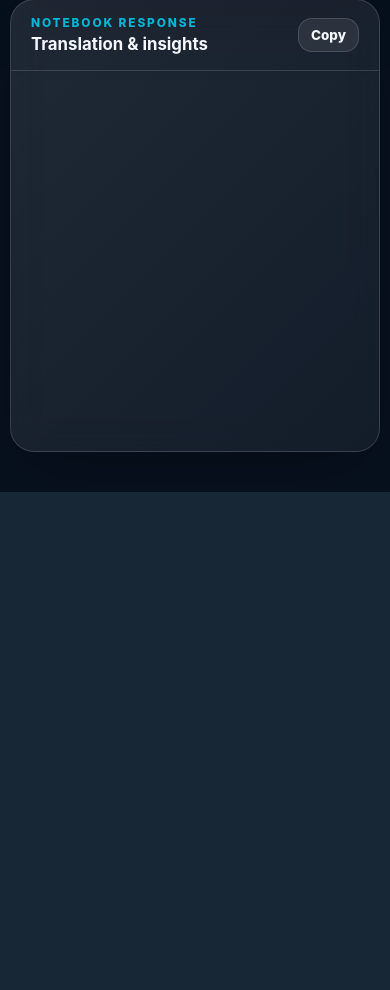
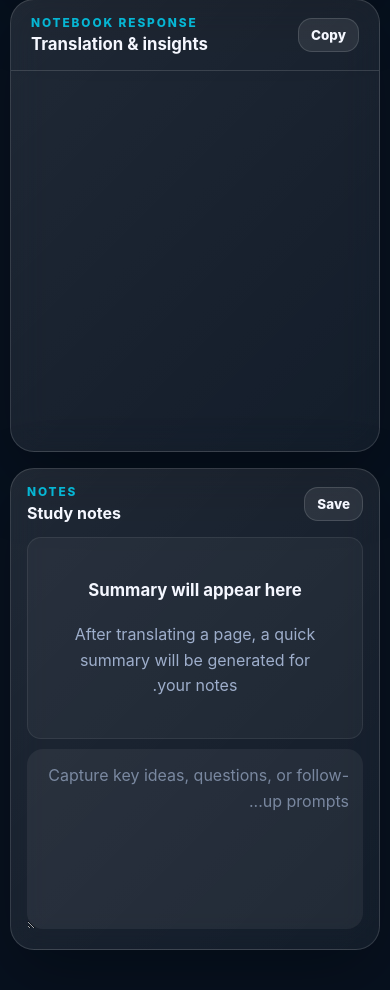
Before and after one commit to ALFAar7/ollama-notebook-ai, a Flask app: page / in a window 390 px wide. Shown: the part 1122-2112 px from the top of the page. Before the commit the page ends 1614 px from the top, so only its background shows below. Run offline with Flask 3, Linux system fonts and the light colour scheme; data that the repository does not hold is empty.

Commit message:
refactor(ui): Remove desktop-only notes section for improved layout consistency

```diff
--- a/static/style.css
+++ b/static/style.css
@@ -686,10 +686,6 @@ button,
     .workspace-split {
         grid-template-columns: 1fr;
     }
-
-    .desktop-notes {
-        display: none;
-    }
 }
 
 @media (min-width: 1080px) {
@@ -731,7 +727,6 @@ button,
 
     .notes-section .notes-summary {
         min-height: 120px;
-        max-height: none;
     }
 
     .notes-section .note-textarea {
--- a/templates/index.html
+++ b/templates/index.html
@@ -172,7 +172,7 @@
                     <div id="translationAreaText" class="translation-area"></div>
                 </article>
 
-                <div class="notes-section desktop-notes">
+                <div class="notes-section">
                     <div class="sidebar-card">
                         <div class="section-head">
                             <div>
```
